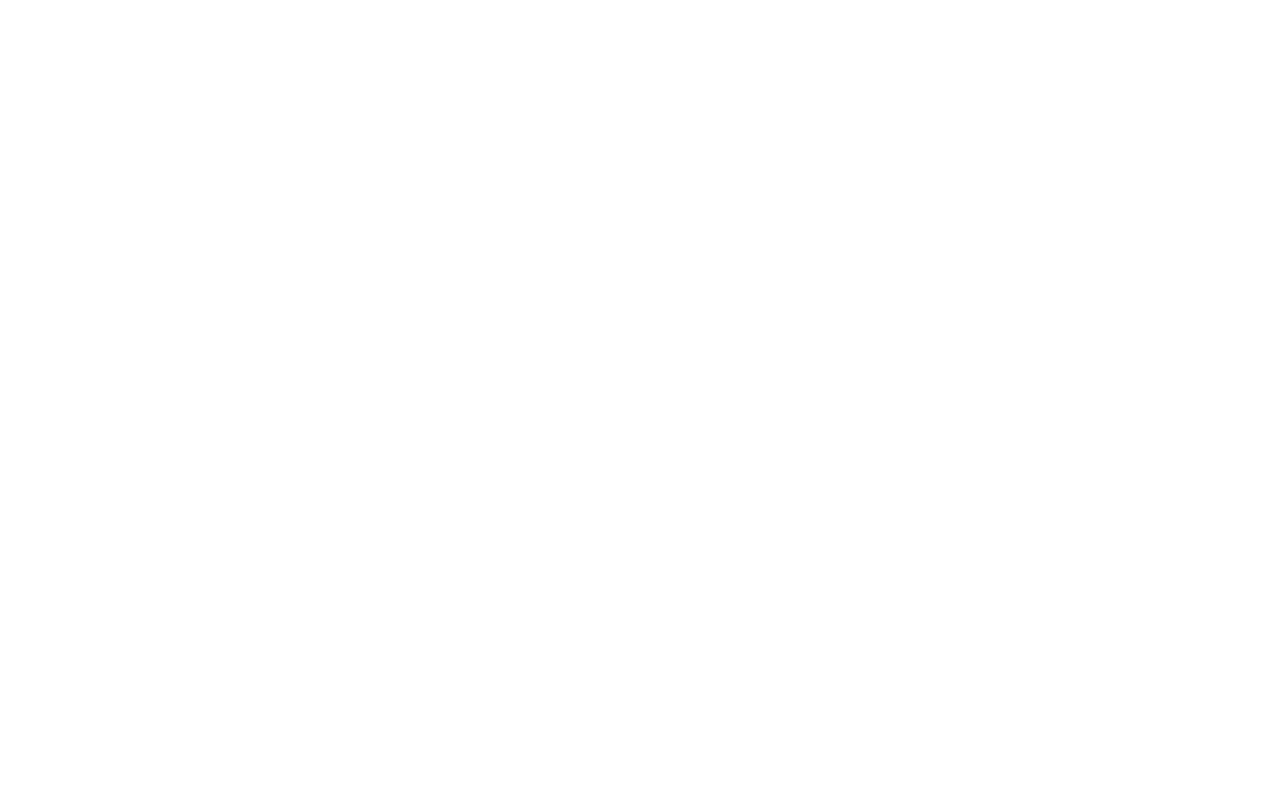
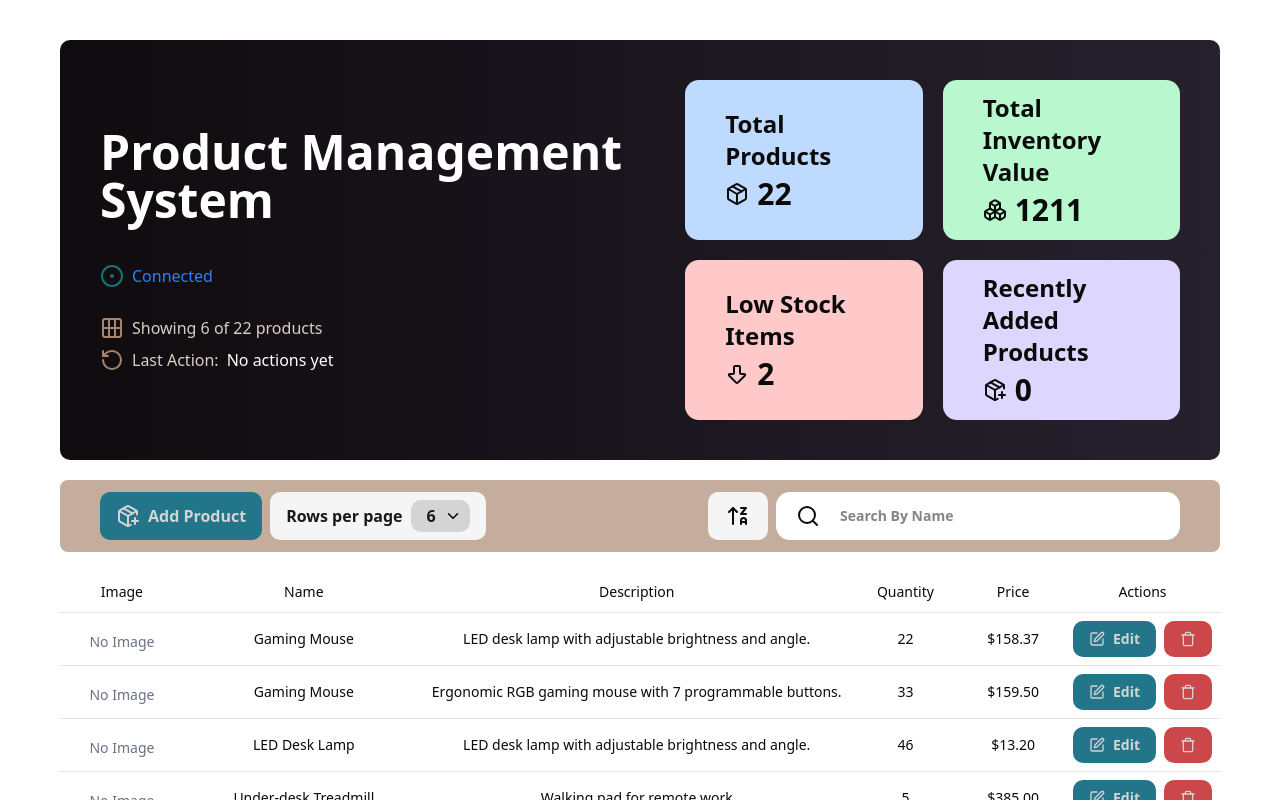
Before and after one commit to Adham-Saeed630/Product-Management-CRUD-Application, a React (Vite) app: page / in a window 1280 px wide. Before the commit this address had no page. Built offline with nearby package versions, Linux system fonts and the light colour scheme; data requests are answered from the project's data file.

Commit message:
Fix: Configure for Vercel root deployment (base: /)

```diff
--- a/src/App.jsx
+++ b/src/App.jsx
@@ -10,10 +10,10 @@
   return(
     <BrowserRouter>
       <Routes>
-        <Route path="/Product-Management-CRUD-Application/" element={<Layout/>}>
+        <Route path="/" element={<Layout/>}>
           <Route index element={<MainContent/>}/>
-          <Route path="/Product-Management-CRUD-Application/add-product" element={<AddProduct/>} />
-          <Route path="/Product-Management-CRUD-Application/edit-product/:id" element={<EditProduct/>} />
+          <Route path="add-product" element={<AddProduct/>} />
+          <Route path="edit-product/:id" element={<EditProduct/>} />
         </Route>
       </Routes>
     </BrowserRouter>
--- a/src/components/Dashboard.jsx
+++ b/src/components/Dashboard.jsx
@@ -57,7 +57,7 @@
     return (
         <div className="bg-linear-to-l from-(--black-100) to-(--black-700) py-10 px-8 md:px-10 rounded-lg flex flex-col lg:flex-row gap-5 justify-between items-center">
                 <div className="flex flex-col gap-10">
-                    <h1 className="text-4xl md:text-5xl font-bold text-(--neutral-100) cursor-pointer" onClick={() => navigate('/Product-Management-CRUD-Application/')}>Product Management System</h1>
+                    <h1 className="text-4xl md:text-5xl font-bold text-(--neutral-100) cursor-pointer" onClick={() => navigate('/')}>Product Management System</h1>
                     <div className="flex flex-col md:gap-7 gap-10">
                         <div className="upper flex flex-col sm:flex-row gap-2 sm:gap-10 justify-center md:justify-start items-start">
                             <div className="flex gap-4">
--- a/src/components/Form.jsx
+++ b/src/components/Form.jsx
@@ -45,7 +45,7 @@
             addProduct(submittedData);
         }
 
-        navigate('/Product-Management-CRUD-Application/');
+        navigate('/');
     }
 
     const removeImage = () => {
--- a/src/components/Sidebar.jsx
+++ b/src/components/Sidebar.jsx
@@ -18,23 +18,23 @@
                 <div className="absolute top-5 left-5 md:hidden" onClick={() => setIsNavOpen()}>
                     <X className="w-6 h-6 text-(--neutral-100) cursor-pointer"/>
                 </div>
-                <Link to="/Product-Management-CRUD-Application/" className="flex gap-5 font-medium text-(--neutral-100) text-lg items-center py-2 px-2 hover:bg-(--neutral-100) hover:text-(--black-200) rounded-lg transition-all duration-150">
+                <Link to="/" className="flex gap-5 font-medium text-(--neutral-100) text-lg items-center py-2 px-2 hover:bg-(--neutral-100) hover:text-(--black-200) rounded-lg transition-all duration-150">
                     <div className="w-6 h-6 flex items-center justify-center"><Package/></div>
                     <span className="max-w-xs md:group-hover:max-w-xs overflow-hidden transition-all duration-300">Products</span>
                 </Link>
-                <Link to="/Product-Management-CRUD-Application/" className="flex gap-5 font-medium text-(--neutral-100) text-lg items-center py-2 px-2 hover:bg-(--neutral-100) hover:text-(--black-200) rounded-lg transition-all duration-150">
+                <Link to="/" className="flex gap-5 font-medium text-(--neutral-100) text-lg items-center py-2 px-2 hover:bg-(--neutral-100) hover:text-(--black-200) rounded-lg transition-all duration-150">
                     <div className="w-6 h-6 flex items-center justify-center"><ListTree/></div>
                     <span className="max-w-xs group-hover:max-w-xs overflow-hidden transition-all duration-300">Categories</span>
                 </Link>
-                <Link to="/Product-Management-CRUD-Application/" className="flex gap-5 font-medium text-(--neutral-100) text-lg items-center py-2 px-2 hover:bg-(--neutral-100) hover:text-(--black-200) rounded-lg transition-all duration-150">
+                <Link to="/" className="flex gap-5 font-medium text-(--neutral-100) text-lg items-center py-2 px-2 hover:bg-(--neutral-100) hover:text-(--black-200) rounded-lg transition-all duration-150">
                     <div className="w-6 h-6 flex items-center justify-center"><Users/></div>
                     <span className="max-w-xs group-hover:max-w-xs overflow-hidden transition-all duration-300">Users</span>
                 </Link>
-                <Link to="/Product-Management-CRUD-Application/" className="flex gap-5 font-medium text-(--neutral-100) text-lg items-center py-2 px-2 hover:bg-(--neutral-100) hover:text-(--black-200) rounded-lg transition-all duration-150">
+                <Link to="/" className="flex gap-5 font-medium text-(--neutral-100) text-lg items-center py-2 px-2 hover:bg-(--neutral-100) hover:text-(--black-200) rounded-lg transition-all duration-150">
                     <div className="w-6 h-6 flex items-center justify-center"><Settings/></div>
                     <span className="max-w-xs group-hover:max-w-xs overflow-hidden transition-all duration-300">Settings</span>
                 </Link>
-                <Link to="/Product-Management-CRUD-Application/" className="mt-auto flex gap-5 font-medium text-(--neutral-100) text-lg items-center py-2 px-2 hover:bg-(--neutral-100) hover:text-(--black-200) rounded-lg transition-all duration-150">
+                <Link to="/" className="mt-auto flex gap-5 font-medium text-(--neutral-100) text-lg items-center py-2 px-2 hover:bg-(--neutral-100) hover:text-(--black-200) rounded-lg transition-all duration-150">
                     <div className="w-6 h-6 flex items-center justify-center"><LogOut/></div>
                     <span className="max-w-xs whitespace-nowrap group-hover:max-w-xs overflow-hidden transition-all duration-300">Log Out</span>
                 </Link>
--- a/src/components/Table.jsx
+++ b/src/components/Table.jsx
@@ -77,7 +77,7 @@
                                     <TableCell>{product.quantity}</TableCell>
                                     <TableCell>${Number(product.price * (1 - product.discount / 100) * (1 + product.tax / 100)).toFixed(2)}</TableCell>
                                     <TableCell className="flex gap-2">
-                                        <LinkButton to={`/Product-Management-CRUD-Application/edit-product/${product.id}`} className="flex items-center gap-1">
+                                        <LinkButton to={`/edit-product/${product.id}`} className="flex items-center gap-1">
                                             <SquarePen className="w-4 h-4 mr-1"/>
                                             Edit
                                         </LinkButton>
--- a/src/components/ToolsBar.jsx
+++ b/src/components/ToolsBar.jsx
@@ -18,7 +18,7 @@
     return(
         <div className="bg-(--neutral-200) w-full px-10 py-3 rounded-md flex flex-col lg:flex-row gap-2 justify-between items-center">
             <div className="flex gap-2">
-                <LinkButton to="/Product-Management-CRUD-Application/add-product" onClick={() => setCurrentProduct(null)} className=""><PackagePlus className="mr-2" /> Add Product</LinkButton>
+                <LinkButton to="/add-product" onClick={() => setCurrentProduct(null)} className=""><PackagePlus className="mr-2" /> Add Product</LinkButton>
                 <DropdownMenu label="Rows per page" onChange={(e) => setNumOfRows(e.target.value)} className="bg-neutral-100 text-zinc-900">
                     <ChevronDown size={18} className="absolute right-2 top-1/2 -translate-y-1/2 pointer-events-none text-black"/>
                 </DropdownMenu>
--- a/vite.config.js
+++ b/vite.config.js
@@ -6,7 +6,7 @@
 
 // https://vite.dev/config/
 export default defineConfig({
-  base: '/Product-Management-CRUD-Application/',
+  base: '/',
   plugins: [
     react(),
     tailwindcss(),
```
